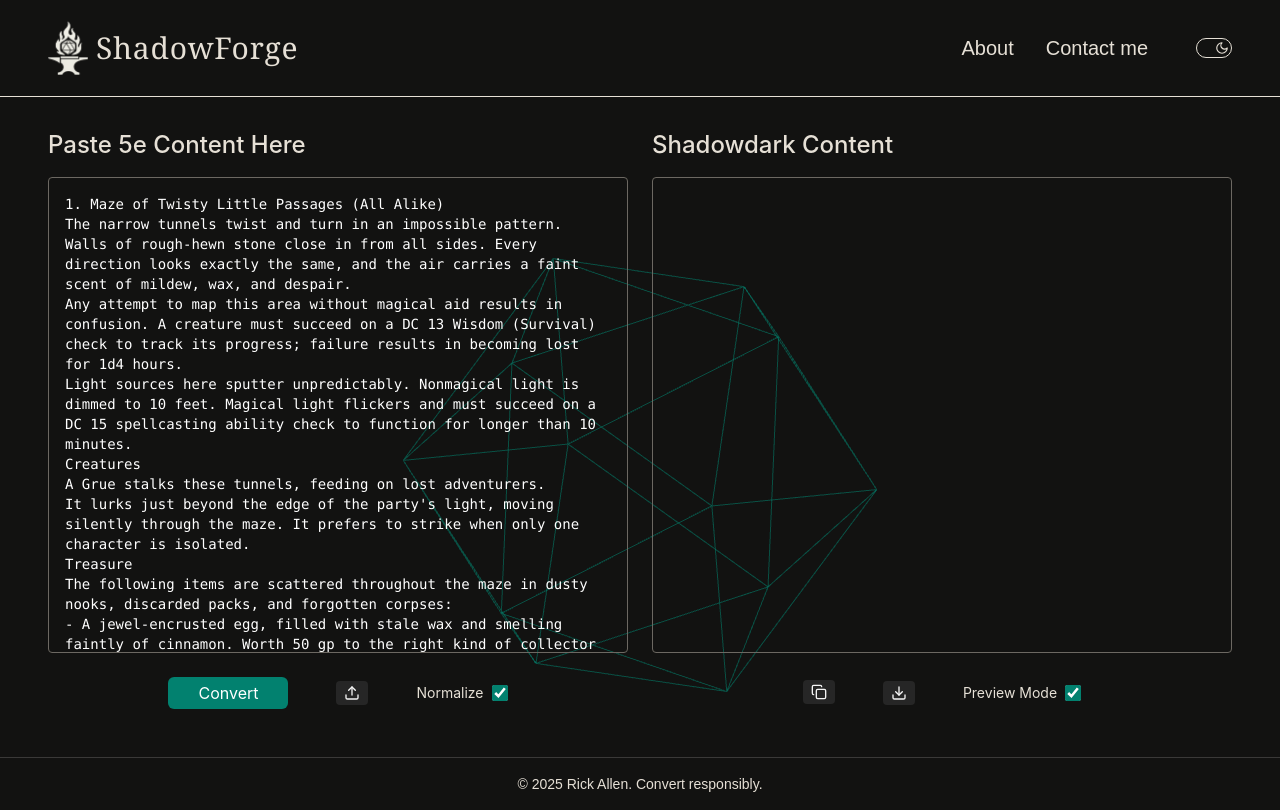
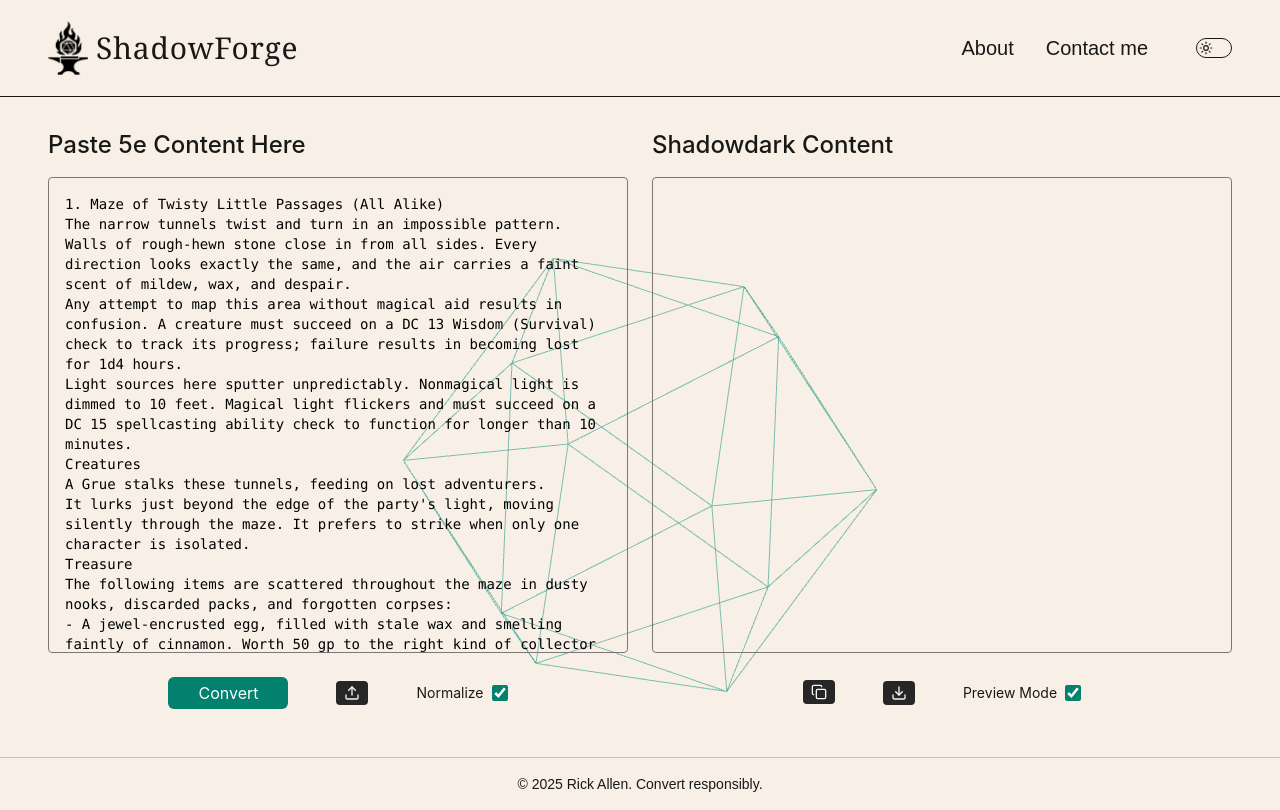
Before and after one commit to rickboot/ShadowForge, a Next.js app: page / in a window 1280 px wide. Built offline with nearby package versions, Linux system fonts and the light colour scheme.

Commit message:
fix theme logic not saving light mode

```diff
--- a/app/ClientLayout.tsx
+++ b/app/ClientLayout.tsx
@@ -11,22 +11,22 @@
 }: Readonly<{
   children: React.ReactNode;
 }>) {
-  const [theme, setTheme] = useState<'dark' | 'light'>('dark');
+  const [theme, setTheme] = useState<'dark' | 'light'>(() => {
+    if (typeof window !== 'undefined') {
+      const savedTheme = localStorage.getItem('theme') as
+        | 'dark'
+        | 'light'
+        | null;
+      const prefersDark = window.matchMedia(
+        '(prefers-color-scheme: dark)',
+      ).matches;
+      return savedTheme || (prefersDark ? 'dark' : 'light');
+    }
+    return 'dark';
+  });
 
   useEffect(() => {
-    const savedTheme = localStorage.getItem('theme') as 'dark' | 'light';
-    const system = window.matchMedia('(prefers-color-scheme: dark)').matches;
-    const darkMode = savedTheme === 'dark' || (!savedTheme && system);
-    document.documentElement.classList.toggle('dark', darkMode);
-  }, []);
-
-  useEffect(() => {
-    const htmlTag = document.documentElement;
-    if (theme === 'dark') {
-      htmlTag.classList.add('dark');
-    } else {
-      htmlTag.classList.remove('dark');
-    }
+    document.documentElement.classList.toggle('dark', theme === 'dark');
     localStorage.setItem('theme', theme);
   }, [theme]);
 
--- a/app/layout.tsx
+++ b/app/layout.tsx
@@ -20,6 +20,17 @@
 };
 
 // Initialize theme on client side BEFORE React mounts
+// const themeInitScript = `
+// (function() {
+//   try {
+//     const theme = localStorage.getItem('theme');
+//     const prefersDark = window.matchMedia('(prefers-color-scheme: dark)').matches;
+//     if (theme === 'dark' || (!theme && prefersDark)) {
+//       document.documentElement.classList.add('dark');
+//     }
+//   } catch (_) {}
+// })();
+// `;
 const themeInitScript = `
 (function() {
   try {
@@ -27,6 +38,8 @@
     const prefersDark = window.matchMedia('(prefers-color-scheme: dark)').matches;
     if (theme === 'dark' || (!theme && prefersDark)) {
       document.documentElement.classList.add('dark');
+    } else {
+      document.documentElement.classList.remove('dark');
     }
   } catch (_) {}
 })();
@@ -38,7 +51,7 @@
   children: React.ReactNode;
 }>) {
   return (
-    <html lang="en" className="dark">
+    <html lang="en">
       <head>
         <script dangerouslySetInnerHTML={{ __html: themeInitScript }} />
       </head>
```
